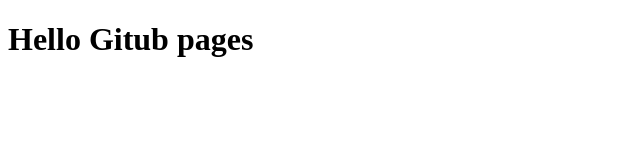
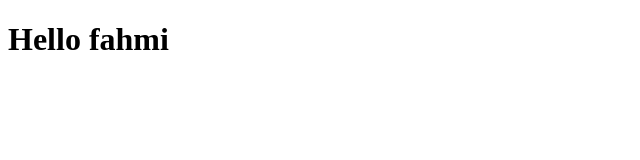
Before and after one commit to syariffortask/web-calculator, a plain HTML site: page index.html in a window 1280 px wide. Shown: the whole page, without its empty margins (0-640 px from the left). Drawn offline with Linux system fonts and the light colour scheme.

Commit message:
test lagi

```diff
--- a/index.html
+++ b/index.html
@@ -6,6 +6,6 @@
     <title>Calculator Diskr</title>
 </head>
 <body>
-    <h1>Hello Gitub pages</h1>
+    <h1>Hello fahmi</h1>
 </body>
 </html>
```
